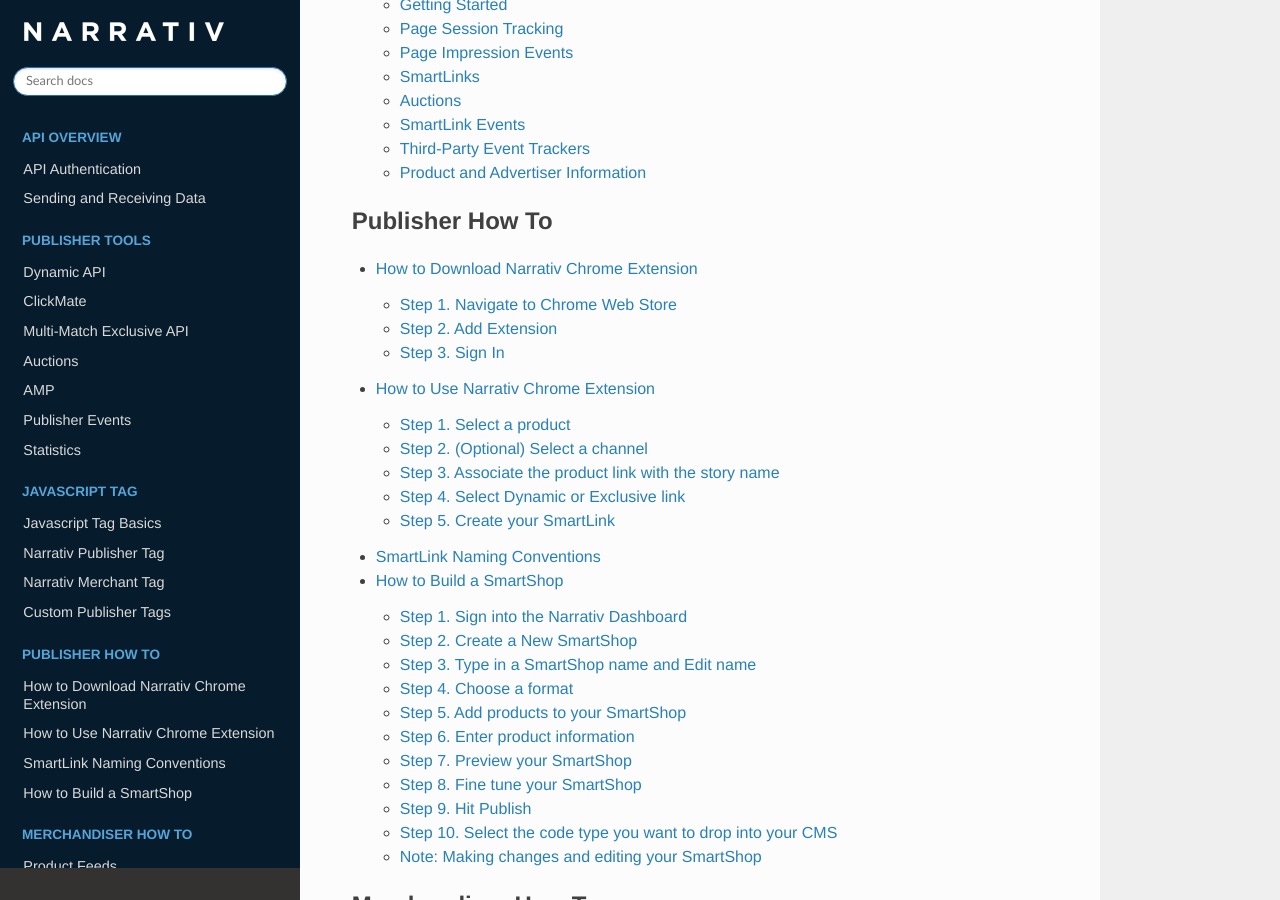
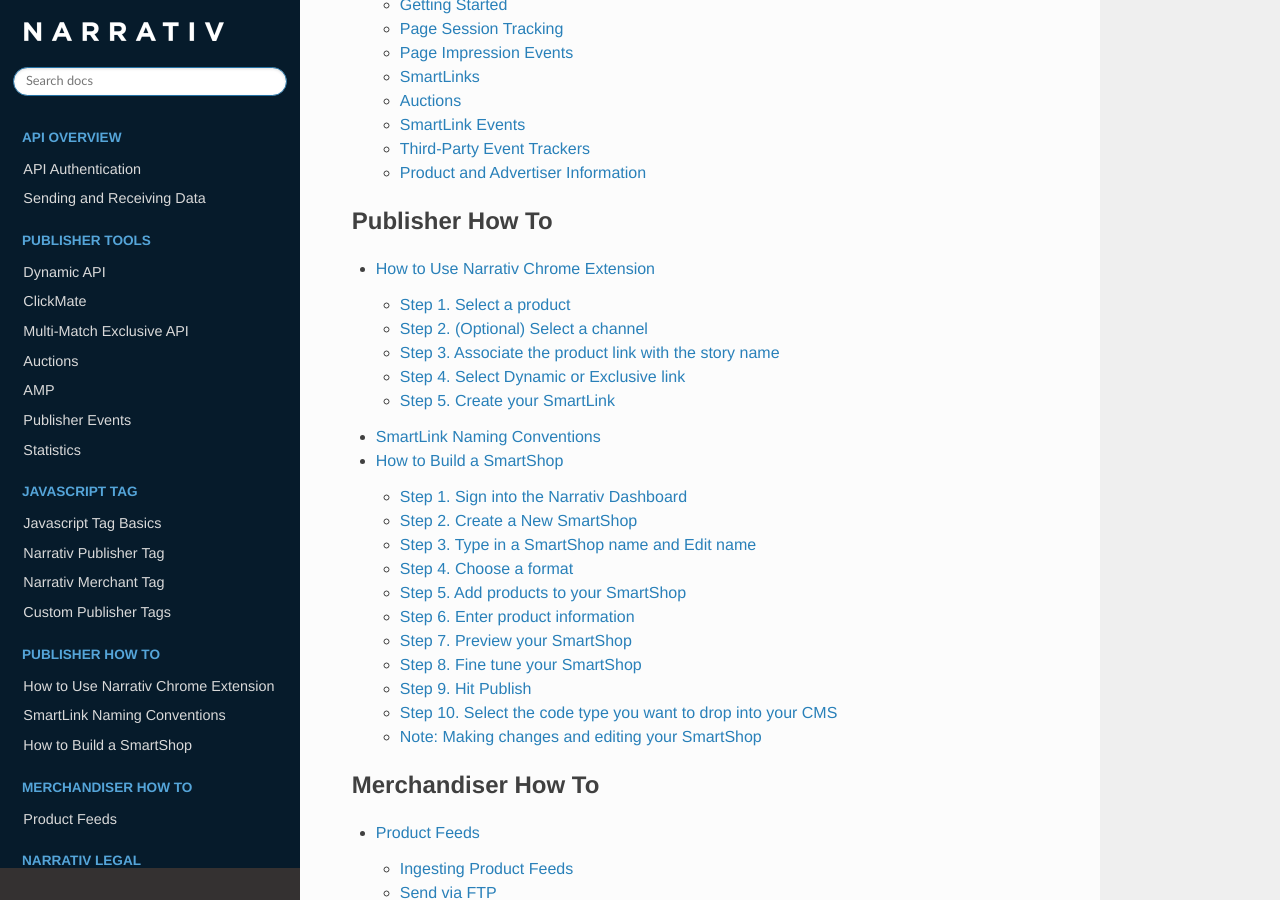
Before and after one commit to robinssq/api-docs, a Sphinx documentation site: the page built from docs/index.rst, in a window 1280 px wide and 900 px high, scrolled down 1805 px. Built offline with Sphinx 7.4.7 and the Read the Docs theme 2.0.0, drawn with Linux system fonts in a browser that asks for light colours.

Commit message:
Remove chrome extension download docs

```diff
--- a/docs/extensionbasics.rst
+++ /dev/null
@@ -1,26 +0,0 @@
-How to Download Narrativ Chrome Extension
-=========================================
-
-Step 1. Navigate to Chrome Web Store
-------------------------------------
-
-Search `Narrativ for Publishers <https://chrome.google.com/webstore/detail/narrativ-for-publishers/ipmabcbbpnnfbghpahjomhhcegmcpohb>`_, and click **ADD TO CHROME**.
-
-.. image:: _static/extension_instructions/1.png
-
-Step 2. Add Extension
----------------------
-
-Click **Add Extension** when the confirmation window pops up.
-
-.. image:: _static/extension_instructions/2.png
-.. image:: _static/extension_instructions/3.png
-
-Step 3. Sign In
----------------
-
-The Narrativ extension will appear in the top right corner of Chrome. Click on the icon and sign in with your Narrativ dashboard credentials!*
-
-.. image:: _static/extension_instructions/4.png
-
-*\*Contact your account manager or support@narrativ.com for your Narrativ dashboard access and credentials.*
--- a/docs/index.rst
+++ b/docs/index.rst
@@ -45,7 +45,6 @@
    :maxdepth: 2
    :caption: Publisher How To
 
-   extensionbasics
    extensionuse
    smartshopbuild
 
```
